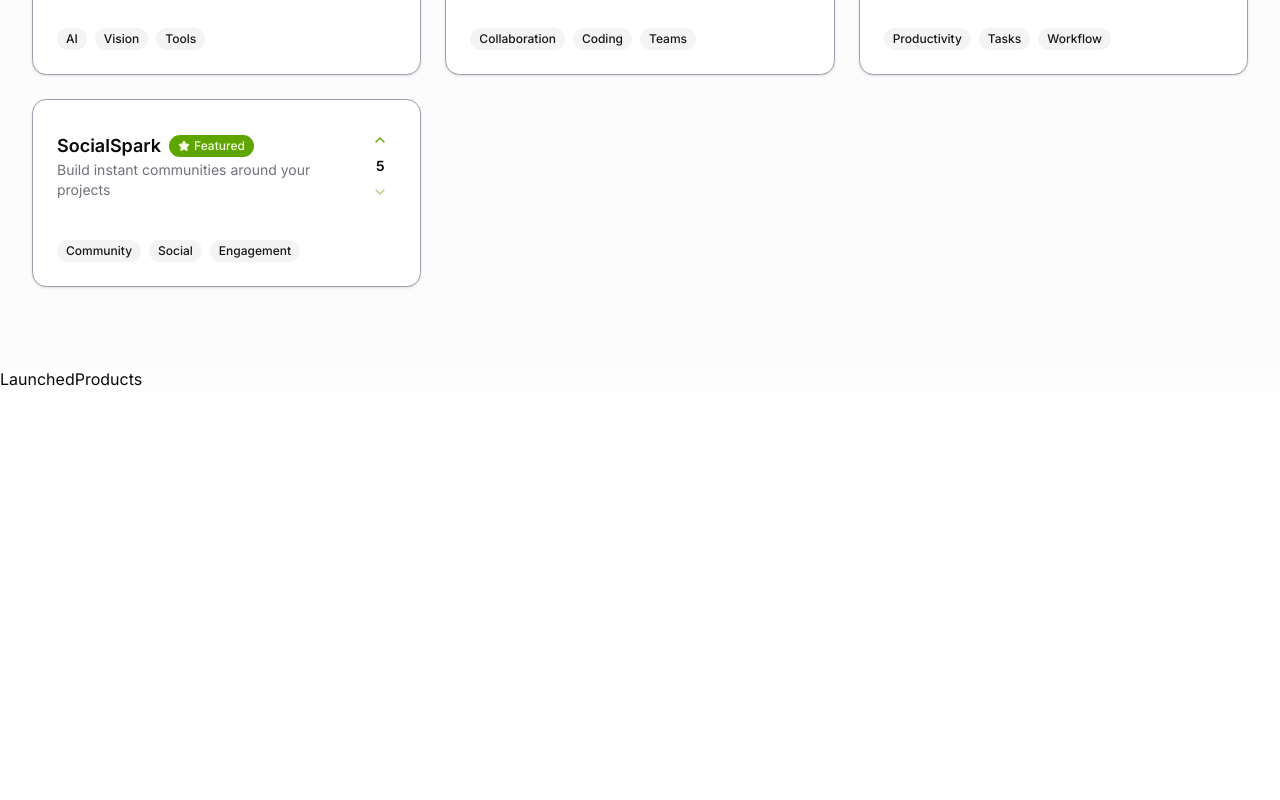
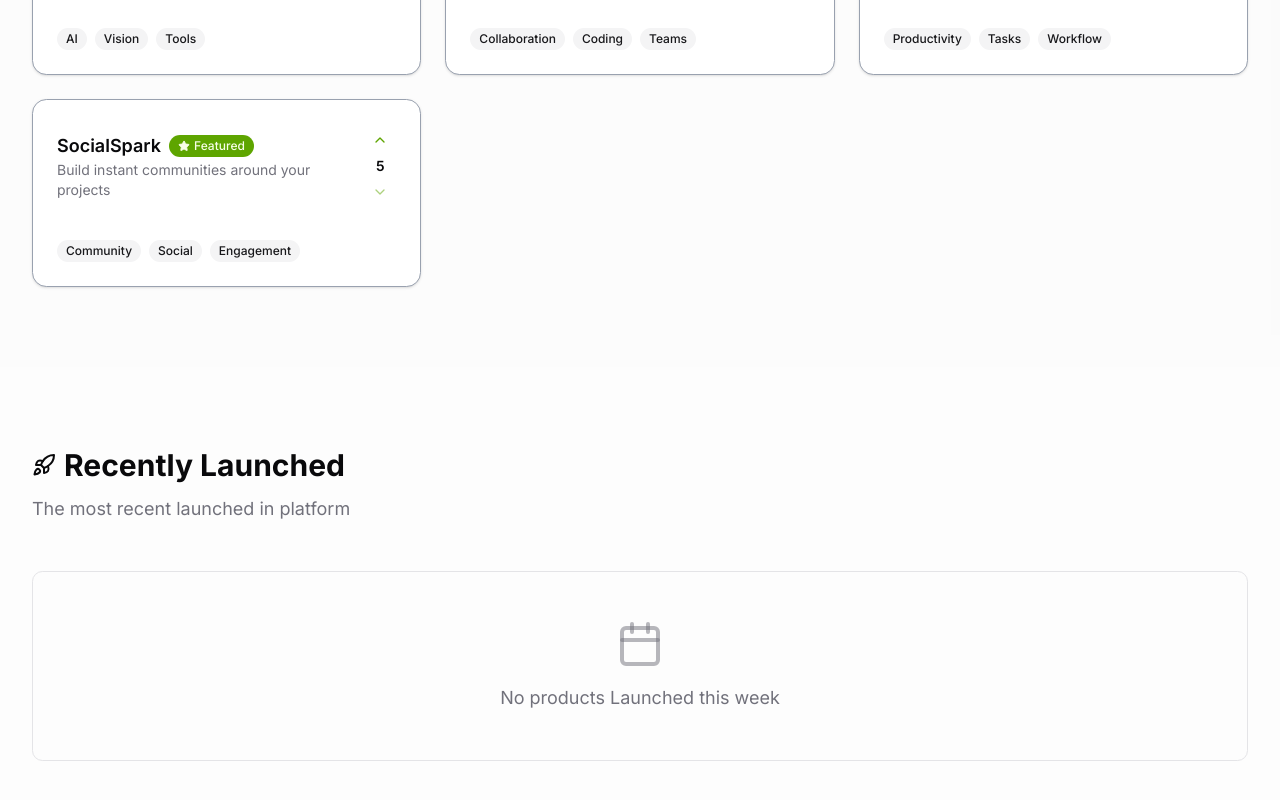
Before and after one commit to codeGoCodeNot/Works, a Next.js app: page / in a window 1280 px wide. Shown: the part 936-1736 px from the top of the page. Before the commit the page ends 1327 px from the top, so only its background shows below. Built offline with nearby package versions, Linux system fonts and the light colour scheme.

Commit message:
create component for launched productrs

```diff
--- a/src/app/globals.css
+++ b/src/app/globals.css
@@ -162,3 +162,8 @@
     @apply container mx-auto px-4 sm:px-6 lg:px-8;
   }
 }
+
+/* Empty state styling - used when no data is available */
+.empty-state {
+  @apply border rounded-lg p-12 text-center;
+}
--- /dev/null
+++ b/src/components/empty-state.tsx
@@ -0,0 +1,15 @@
+type EmptyStateProps = {
+  message: string;
+  icon: React.ReactElement;
+};
+
+const EmptyState = ({ message, icon }: EmptyStateProps) => {
+  return (
+    <div className="empty-state">
+      {icon}
+      <p className="text-lg text-muted-foreground">{message}</p>
+    </div>
+  );
+};
+
+export default EmptyState;
--- a/src/features/constant.ts
+++ b/src/features/constant.ts
@@ -1,4 +1,4 @@
-export const featureProducts = [
+export const featuredProducts = [
   {
     id: "1",
     name: "VisionAI",
--- a/src/features/products/components/landing/hero-section.tsx
+++ b/src/features/products/components/landing/hero-section.tsx
@@ -2,7 +2,7 @@ import Link from "next/link";
 
 import { explorePath, submitPath } from "@/path";
 import { MoveRight, Share2 } from "lucide-react";
-import StatsCard from "./stats-card";
+import StatsCard from "../../../../components/stats-card";
 import { fakeStatsIcon } from "@/data";
 import LiveBadge from "@/components/live-badge";
 import { Button } from "@/components/ui/button";
--- a/src/features/products/components/landing/launched-products.tsx
+++ b/src/features/products/components/landing/launched-products.tsx
@@ -1,5 +1,37 @@
+import SectionHeader from "@/components/section-header";
+import { LucideCalendar, LucideRocket } from "lucide-react";
+import ProductCard from "./product-card";
+import EmptyState from "@/components/empty-state";
+
 const LaunchedProducts = () => {
-  return <section>LaunchedProducts</section>;
+  // eslint-disable-next-line @typescript-eslint/no-explicit-any
+  const featuredProducts: any[] = [];
+
+  return (
+    <section className="py-20">
+      <div className="wrapper space-y-12">
+        <SectionHeader
+          title="Recently Launched"
+          icon={<LucideRocket />}
+          description="The most recent launched in platform"
+        />
+        {featuredProducts.length > 0 ? (
+          <div className="grid-wrapper">
+            {featuredProducts.map((product) => (
+              <ProductCard key={product.id} product={product} />
+            ))}
+          </div>
+        ) : (
+          <EmptyState
+            message="No products Launched this week"
+            icon={
+              <LucideCalendar className="size-12 text-muted-foreground/50 mx-auto mb-4" />
+            }
+          />
+        )}
+      </div>
+    </section>
+  );
 };
 
 export default LaunchedProducts;
--- a/src/features/products/components/landing/showcase.tsx
+++ b/src/features/products/components/landing/showcase.tsx
@@ -1,6 +1,6 @@
 import SectionHeader from "@/components/section-header";
 import { Button } from "@/components/ui/button";
-import { featureProducts } from "@/features/constant";
+import { featuredProducts } from "@/features/constant";
 import { explorePath } from "@/path";
 import { FlameIcon, MoveUpRight } from "lucide-react";
 import Link from "next/link";
@@ -23,7 +23,7 @@ const Showcase = () => {
           </Button>
         </div>
         <div className="grid-wrapper">
-          {featureProducts.map((product) => (
+          {featuredProducts.map((product) => (
             <ProductCard key={product.id} product={product} />
           ))}
         </div>
```
Also changed, not shown: src/components/stats-card.tsx (renamed from src/features/products/components/landing/stats-card.tsx).
